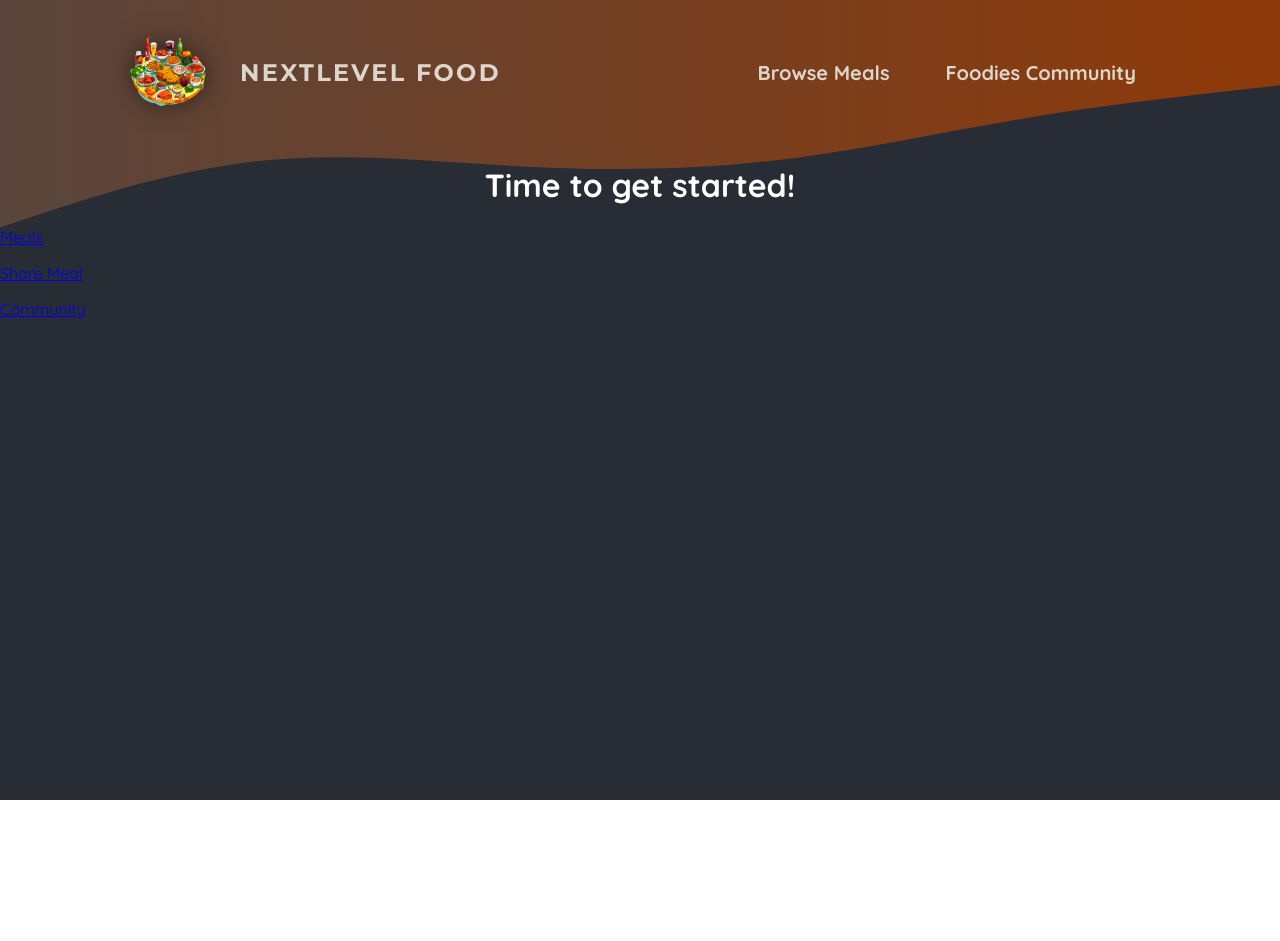
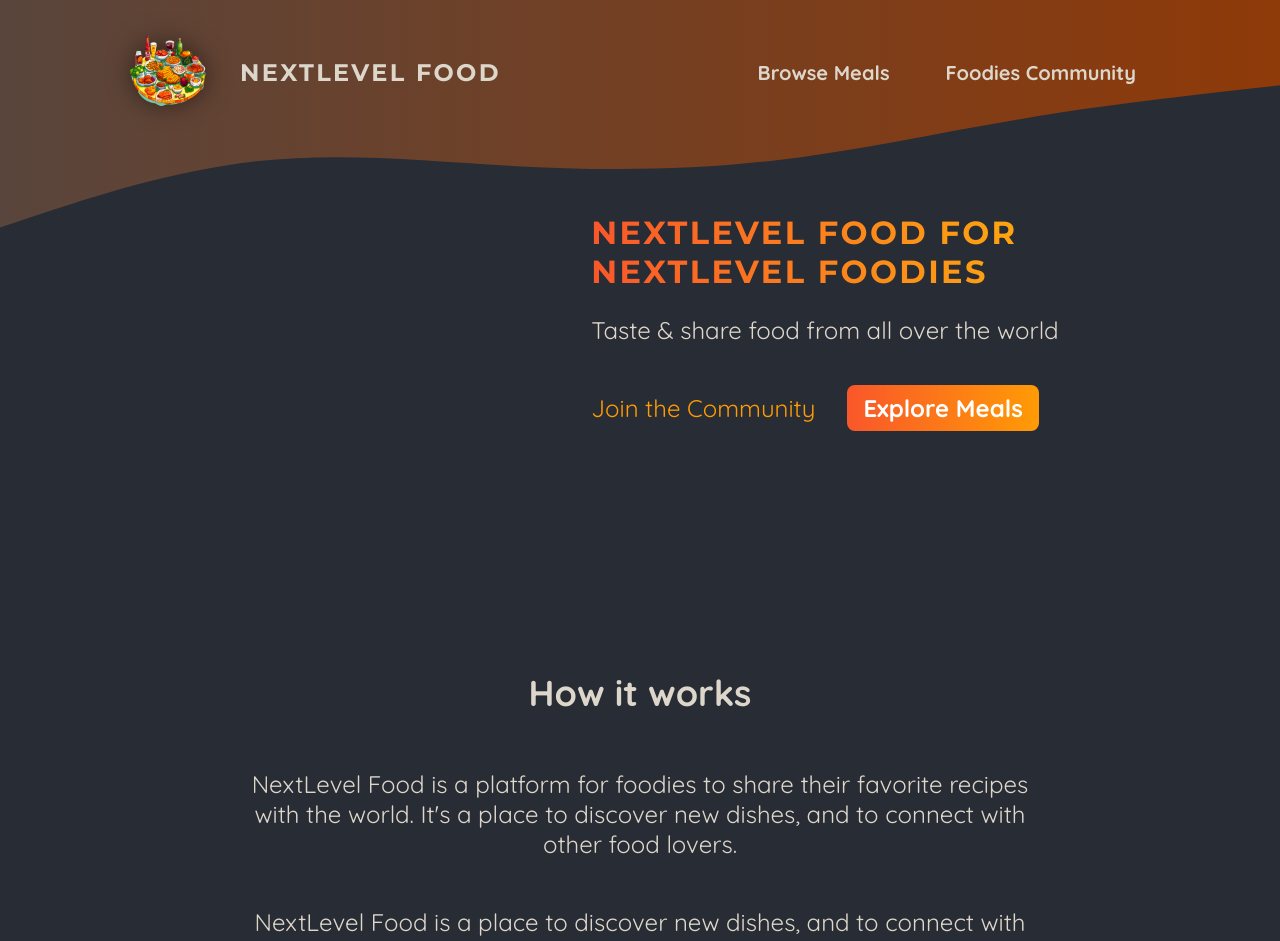
Before and after one commit to dareyOG/NextLevel-Food, a Next.js app: page / in a window 1280 px wide. Shown: the top 941 px of the page. Before the commit the page ends 800 px from the top, so only its background shows below. Built offline with nearby package versions, Linux system fonts and the light colour scheme.

Commit message:
✅populate homepage

```diff
--- a/app/globals.css
+++ b/app/globals.css
@@ -11,21 +11,6 @@
 body {
   margin: 0;
   background: radial-gradient(#282c34, #282c34);
-}
-
-.header-background {
-  position: absolute;
-  width: 100%;
-  height: 320px;
-  top: 0;
-  left: 0;
-  z-index: -1;
-}
-
-svg {
-  display: block;
-  width: 100%;
-  height: auto;
 }
 
 .not-found,
--- a/app/layout.js
+++ b/app/layout.js
@@ -1,5 +1,6 @@
-import MainHeader from '@/components/main-header';
 import './globals.css';
+
+import MainHeader from '@/components/main-header/main-header';
 
 export const metadata = {
   title: 'NextLevel Food',
@@ -10,19 +11,6 @@
   return (
     <html lang="en">
       <body>
-        <div className="header-background">
-          <svg xmlns="http://www.w3.org/2000/svg" viewBox="0 0 1440 320">
-            <defs>
-              <linearGradient id="gradient" x1="0%" y1="0%" x2="100%" y2="0%">
-                <stop offset="0%" style={{ stopColor: '#59453c', stopOpacity: '1' }} />
-                <stop offset="100%" style={{ stopColor: '#8f3a09', stopOpacity: '1' }} />
-              </linearGradient>
-            </defs>
-            <path
-              fill="url(#gradient)"
-              d="M0,256L48,240C96,224,192,192,288,181.3C384,171,480,181,576,186.7C672,192,768,192,864,181.3C960,171,1056,149,1152,133.3C1248,117,1344,107,1392,101.3L1440,96L1440,0L1392,0C1344,0,1248,0,1152,0C1056,0,960,0,864,0C768,0,672,0,576,0C480,0,384,0,288,0C192,0,96,0,48,0L0,0Z"></path>
-          </svg>
-        </div>
         <MainHeader />
         {children}
       </body>
--- a/app/page.js
+++ b/app/page.js
@@ -1,20 +1,46 @@
 import Link from 'next/link';
+
+import style from './page.module.css';
 
 export default function Home() {
   return (
+    <>
+      <header className={style.header}>
+        <div className={style.slideshow}></div>
+        <div>
+          <div className={style.hero}>
+            <h1>NextLevel Food for NextLevel Foodies</h1>
+            <p>Taste & share food from all over the world</p>
+          </div>
+          <div className={style.cta}>
+            <Link href={'/community'}>Join the Community</Link>
+            <Link href={'/meals'}>Explore Meals</Link>
+          </div>
+        </div>
+      </header>
       <main>
-      <h1 style={{ color: 'white', textAlign: 'center' }}>Time to get started!</h1>
-      <div>
+        <section className={style.section}>
+          <h2>How it works</h2>
           <p>
-          <Link href={'/meals'}>Meals</Link>
+            NextLevel Food is a platform for foodies to share their favorite recipes with the world.
+            It&apos;s a place to discover new dishes, and to connect with other food lovers.
           </p>
           <p>
-          <Link href={'/meals/share'}>Share Meal</Link>
+            NextLevel Food is a place to discover new dishes, and to connect with other food lovers.
+          </p>
+        </section>
+
+        <section className={style.section}>
+          <h2>Why NextLevel Food?</h2>
+          <p>
+            NextLevel Food is a platform for foodies to share their favorite recipes with the world.
+            It&apos;s a place to discover new dishes, and to connect with other food lovers.
           </p>
           <p>
-          <Link href={'/community'}>Community</Link>
+            NextLevel Food is a place to discover new dishes, and to connect with other food lovers.
           </p>
-      </div>
+        </section>
       </main>
+    </>
   );
 }
--- /dev/null
+++ b/app/page.module.css
@@ -0,0 +1,75 @@
+.header {
+  display: flex;
+  gap: 3rem;
+  margin: 3rem auto;
+  width: 90%;
+  max-width: 75rem;
+}
+
+.slideshow {
+  width: 40rem;
+  height: 25rem;
+}
+
+.hero {
+  color: #ddd6cb;
+  font-size: 1.5rem;
+}
+
+.hero h1 {
+  font-size: 2rem;
+  font-weight: bold;
+  font-family: 'Montserrat', sans-serif;
+  letter-spacing: 0.15rem;
+  text-transform: uppercase;
+  background: linear-gradient(90deg, #f9572a, #ffc905);
+  background-clip: text;
+  -webkit-background-clip: text;
+  -webkit-text-fill-color: transparent;
+}
+
+.cta {
+  font-size: 1.5rem;
+  display: flex;
+  gap: 1rem;
+}
+
+.cta a {
+  display: inline-block;
+  margin-top: 1rem;
+  padding: 0.5rem 1rem;
+  border-radius: 0.5rem;
+  background: linear-gradient(90deg, #f9572a, #ff9b05);
+  color: #ffffff;
+  font-weight: bold;
+  text-decoration: none;
+}
+
+.cta a:hover,
+.cta a:active {
+  background: linear-gradient(90deg, #fd4715, #f9b241);
+}
+
+.cta a:first-child {
+  background: transparent;
+  font-weight: normal;
+  color: #ff9b05;
+  padding-left: 0;
+}
+
+.cta a:first-child:hover,
+.cta a:first-child:active {
+  background: transparent;
+  color: #f9b241;
+}
+
+.section {
+  display: flex;
+  flex-direction: column;
+  color: #ddd6cb;
+  font-size: 1.5rem;
+  max-width: 50rem;
+  width: 90%;
+  margin: 2rem auto;
+  text-align: center;
+}
--- a/components/main-header.js
+++ /dev/null
@@ -1,30 +0,0 @@
-import Link from 'next/link';
-import Image from 'next/image';
-
-import logoImg from '@/assets/logo.png';
-import style from './main-header.module.css';
-
-function MainHeader() {
-  return (
-    <header className={style.header}>
-      <Link href={'/'} className={style.logo}>
-        {/* <img src={logoImg.src} alt="A plate with food on it" /> */}
-        <Image src={logoImg} alt="A plate with food on it" priority />
-        NextLevel Food
-      </Link>
-
-      <nav className={style.nav}>
-        <ul>
-          <li>
-            <Link href={'/meals'}>Browse Meals</Link>
-          </li>
-          <li>
-            <Link href={'/community'}>Foodies Community</Link>
-          </li>
-        </ul>
-      </nav>
-    </header>
-  );
-}
-
-export default MainHeader;
--- /dev/null
+++ b/components/main-header/main-header-background.js
@@ -0,0 +1,21 @@
+import style from './main-header-background.module.css';
+
+function MainHeaderBackground() {
+  return (
+    <div className={style['header-background']}>
+      <svg xmlns="http://www.w3.org/2000/svg" viewBox="0 0 1440 320">
+        <defs>
+          <linearGradient id="gradient" x1="0%" y1="0%" x2="100%" y2="0%">
+            <stop offset="0%" style={{ stopColor: '#59453c', stopOpacity: '1' }} />
+            <stop offset="100%" style={{ stopColor: '#8f3a09', stopOpacity: '1' }} />
+          </linearGradient>
+        </defs>
+        <path
+          fill="url(#gradient)"
+          d="M0,256L48,240C96,224,192,192,288,181.3C384,171,480,181,576,186.7C672,192,768,192,864,181.3C960,171,1056,149,1152,133.3C1248,117,1344,107,1392,101.3L1440,96L1440,0L1392,0C1344,0,1248,0,1152,0C1056,0,960,0,864,0C768,0,672,0,576,0C480,0,384,0,288,0C192,0,96,0,48,0L0,0Z"></path>
+      </svg>
+    </div>
+  );
+}
+
+export default MainHeaderBackground;
--- /dev/null
+++ b/components/main-header/main-header-background.module.css
@@ -0,0 +1,14 @@
+.header-background {
+  position: absolute;
+  width: 100%;
+  height: 320px;
+  top: 0;
+  left: 0;
+  z-index: -1;
+}
+
+.header-background svg {
+  display: block;
+  width: 100%;
+  height: auto;
+}
--- /dev/null
+++ b/components/main-header/main-header.js
@@ -0,0 +1,35 @@
+import Link from 'next/link';
+import Image from 'next/image';
+
+import logoImg from '@/assets/logo.png';
+
+import MainHeaderBackground from './main-header-background';
+import style from './main-header.module.css';
+
+function MainHeader() {
+  return (
+    <>
+      <MainHeaderBackground />
+      <header className={style.header}>
+        <Link href={'/'} className={style.logo}>
+          {/* <img src={logoImg.src} alt="A plate with food on it" /> */}
+          <Image src={logoImg} alt="A plate with food on it" priority />
+          NextLevel Food
+        </Link>
+
+        <nav className={style.nav}>
+          <ul>
+            <li>
+              <Link href={'/meals'}>Browse Meals</Link>
+            </li>
+            <li>
+              <Link href={'/community'}>Foodies Community</Link>
+            </li>
+          </ul>
+        </nav>
+      </header>
+    </>
+  );
+}
+
+export default MainHeader;
```
Also changed, not shown: components/main-header/main-header.module.css (renamed from components/main-header.module.css). Lines whose indentation alone changed are shown as unchanged.
